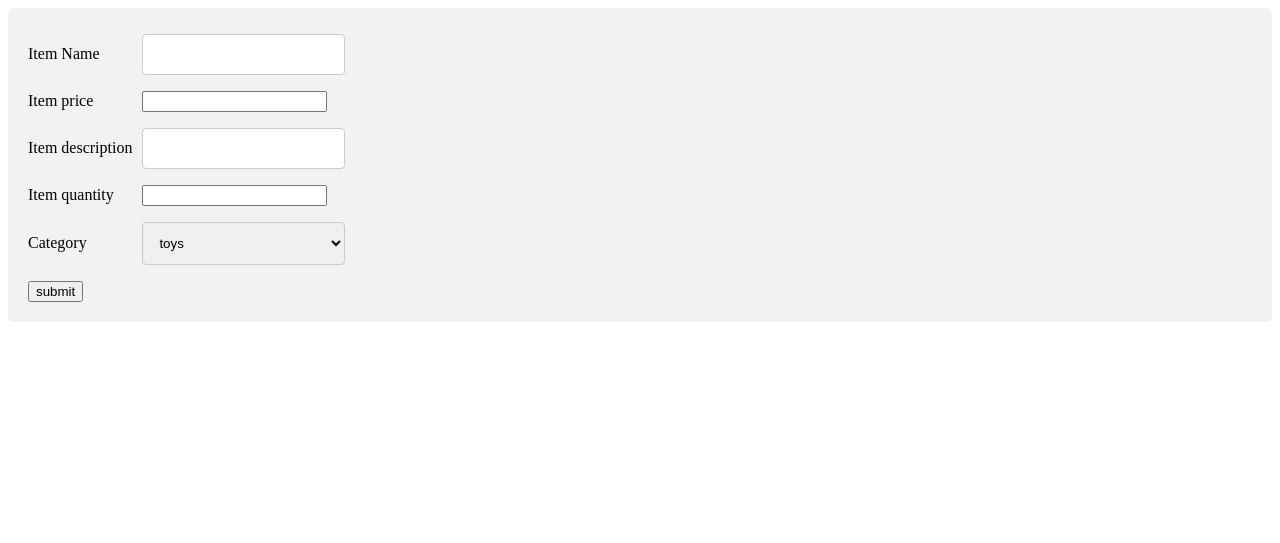
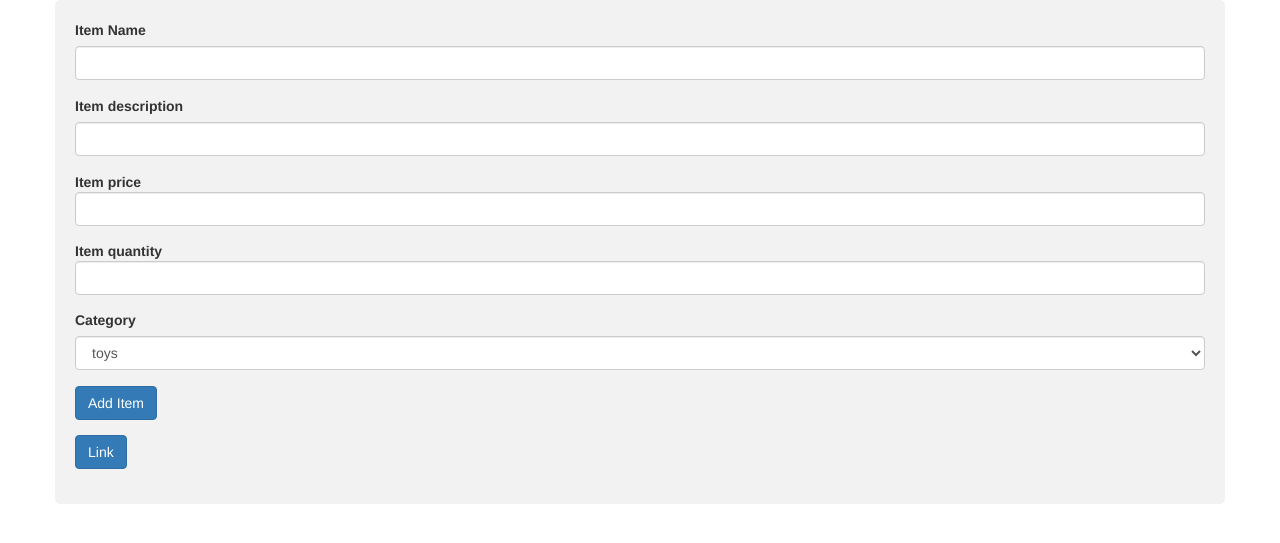
Before and after one commit to askar-ilemessov/AA-back, a Django app: template app1/templates/app1/additem.html in a window 1280 px wide. Shown: the top 543 px of the page. Run offline with Django 4.2, Linux system fonts and the light colour scheme; the template is opened without the code that fills it, so the values that code supplies are empty; some libraries are stand-ins or nearby versions.

Commit message:
addItem changes
updated urlpatterns in app1/urls.py
    /addItem - new link to add new items
    /list - new link to print all items as list
fixed functionality of addItem function (no null values can be created)
added minor visual representation of additem.html

```diff
--- a/app1/models.py
+++ b/app1/models.py
@@ -12,7 +12,7 @@ class Category(models.Model):
 
 class Items(models.Model):
     class ItemCategory(models.TextChoices):
-            TOYS = 'Toys'
+        TOYS = 'Toys'
 
 
     name=CharField(max_length=100,blank=True)
@@ -20,4 +20,4 @@ class Items(models.Model):
     description=TextField(blank=True)
     quantity=IntegerField(blank=True)
     #cat=models.ForeignKey(Category,related_name='category', on_delete=models.CASCADE,null=True)
-    cat=models.TextField(choices=ItemCategory.choices, max_length=100)
+    cat=models.TextField(choices=ItemCategory.choices, max_length=100,null=True )
--- a/app1/templates/app1/additem.html
+++ b/app1/templates/app1/additem.html
@@ -4,6 +4,7 @@
 <head>
 
     <meta charset="UTF-8">
+    <link rel="stylesheet" href="https://maxcdn.bootstrapcdn.com/bootstrap/3.4.1/css/bootstrap.min.css">
     <link rel="stylesheet" href="/static/app1/css/additems.css">
     <meta http-equiv="X-UA-Compatible" content="IE=edge">
     <meta name="viewport" content="width=device-width, initial-scale=1.0">
@@ -12,34 +13,38 @@
 
 <body>
     <div class="container">
-        <form method="POST" action="{% url 'submit' %}">{% csrf_token %}
+        <form method="POST" action="{% url 'addItem' %}">{% csrf_token %}
+            <div class="form-group">
+                <label for="name">Item Name</label>
+                <input type="text" class="form-control" id="name" name="name" required="required">
+            </div>
 
-            <div class="form-example">
-                <label for="name">Item Name</label>
-                <input type="text" class="form-control" id="name" name="name">
+            <div class="form-group">
+                <label for="description">Item description</label>
+                <input type="text" class="form-control" id="description" name="description" required="required">
             </div>
-            <div class="form-example">
+            <div class="form-group">
                 <label for="price">Item price</label>
-                <input type="number" class="form-control" id="price" name="price">
+                <input type="number" class="form-control" id="price" name="price" required="required" min="0">
             </div>
-            <div class="form-example">
-                <label for="description">Item description</label>
-                <input type="text" class="form-control" id="description" name="description">
+
+            <div class="form-group">
+                <label for="quantity">Item quantity</label>
+                <input type="number" class="form-control" id="quantity" name="quantity" required="required" min="0">
             </div>
-            <div class="form-example">
-                <label for="quantity">Item quantity</label>
-                <input type="number" class="form-control" id="quantity" name="quantity">
-            </div>
-            <div class="form-example">
+            <div class="form-group">
                 <label for="cat">Category</label>
                 <select class="form-control" id="cat" name="cat">
                 <option value="toys"> toys </option>
             </select>
             </div>
-            <div class="form-example">
-                <button type="submit" class="btn btn-primary">submit</button>
+            <div class="form-group">
+                <button type="submit" class="btn btn-primary">Add Item</button>
             </div>
         </form>
+        <div class="form-group">
+            <a class="btn btn-primary" href="{% url 'list' %}" role="button">Link</a>
+        </div>
     </div>
 </body>
 
--- a/app1/templates/app1/signin.html
+++ b/app1/templates/app1/signin.html
@@ -5,7 +5,7 @@
 <head>
     <meta charset="utf-8">
     <link rel="stylesheet" href="https://stackpath.bootstrapcdn.com/bootstrap/4.1.3/css/bootstrap.min.css" integrity="sha384-MCw98/SFnGE8fJT3GXwEOngsV7Zt27NXFoaoApmYm81iuXoPkFOJwJ8ERdknLPMO" crossorigin="anonymous">
-  <link rel="stylesheet" href="{% static 'app1/css/signin.css' %}"/>
+    <link rel="stylesheet" href="{% static 'app1/css/signin.css' %}" />
     <title>Sign up</title>
 </head>
 
@@ -25,7 +25,7 @@
                     </div>
                     <div class="card-body">
                         <div class="m-sm-4">
-                <form class="login" method="POST" >
+                            <form class="login" method="POST">
                                 {% csrf_token %}
                                 <div class="form-group">
                                     <label>Логин</label>
@@ -37,7 +37,7 @@
                                     <input class="form-control form-control-lg" type="password" name="password" placeholder="Введите ваш пароль">
                                 </div>
                                 <div class="text-center mt-3">
-                    <input type="submit" class="btn btn-lg btn-primary" value="Отправить"  >
+                                    <input type="submit" class="btn btn-lg btn-primary" value="Отправить">
                                 </div>
                             </form>
                         </div>
--- a/app1/urls.py
+++ b/app1/urls.py
@@ -6,6 +6,7 @@ from .views import*
 
 urlpatterns=[
     path('',index,name='main page'),
-    path('submit', submit, name="submit")
+    path('list',index,name='list'),
+    path('addItem', addItem, name="addItem")
 
 ]
```
Also changed, not shown: app1/views.py (+10 -16 lines), app1/migrations/0002_alter_items_cat.py (added). Lines whose indentation alone changed are shown as unchanged.
